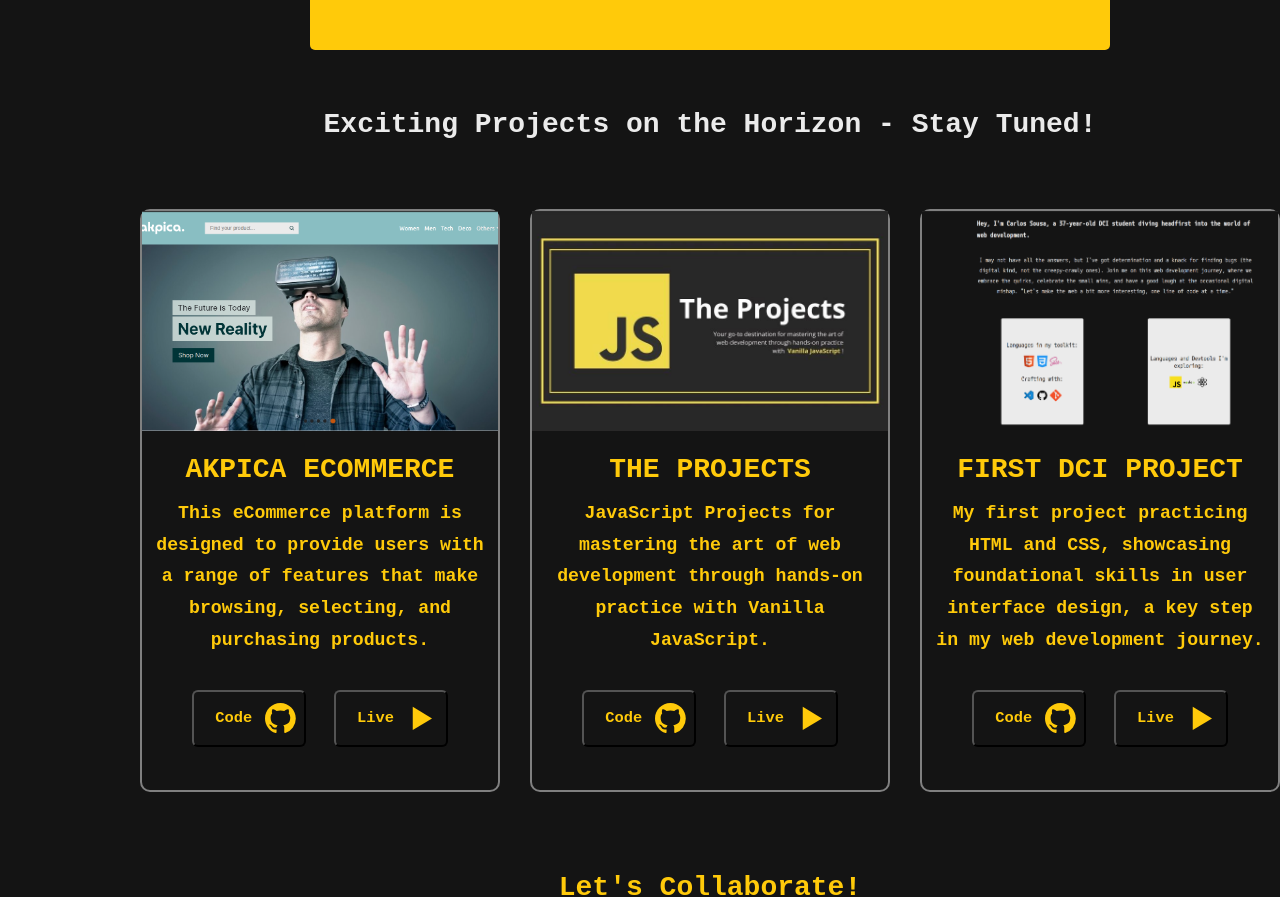
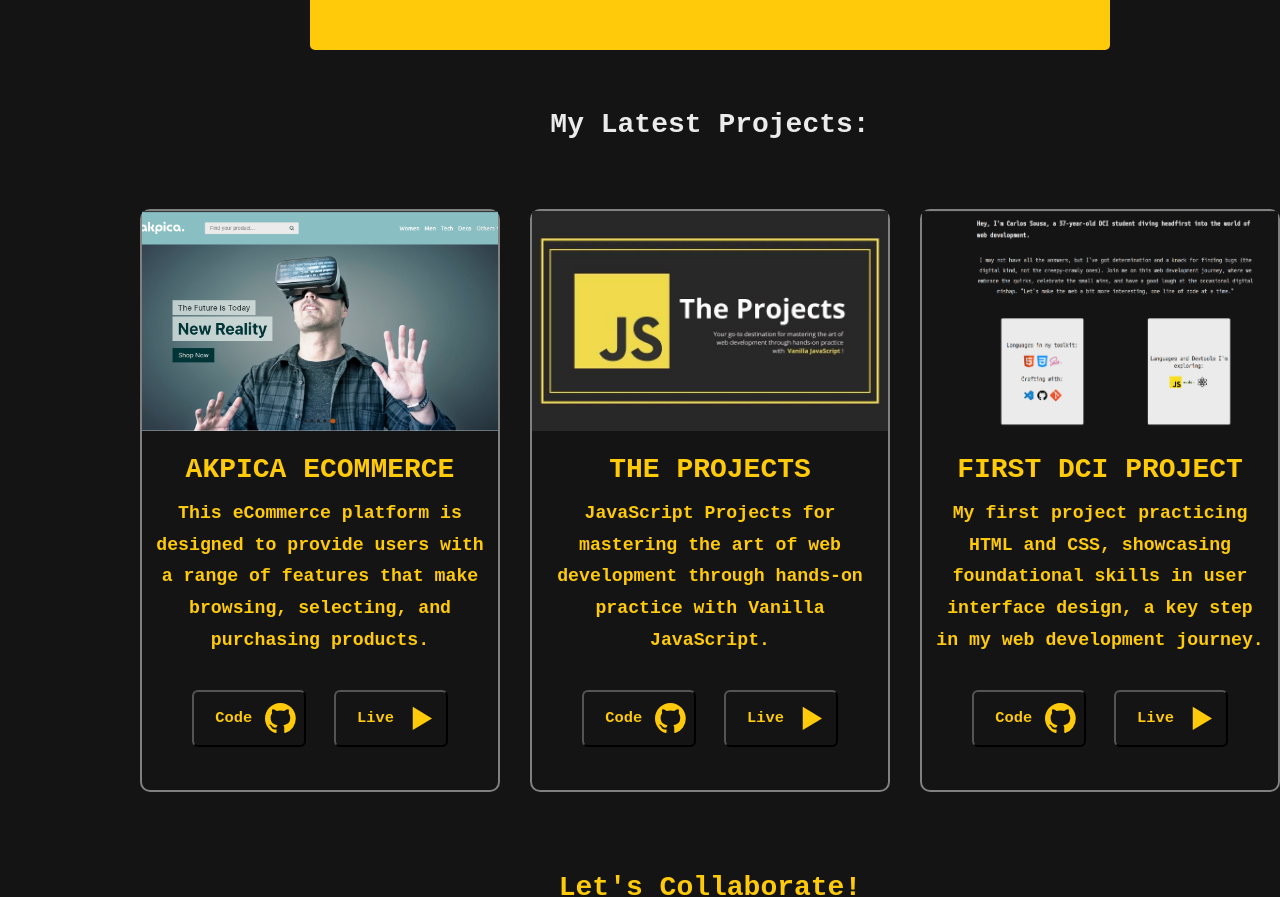
Before and after one commit to Cmbs86/cmbs86-portfolio, a React (Vite) app: page / in a window 1280 px wide. Shown: the part 1730-2627 px from the top of the page. Built offline with nearby package versions, Linux system fonts and the light colour scheme; a web font is replaced by a local one.

Commit message:
feat: Update Main component to display latest projects

```diff
--- a/src/components/Main.jsx
+++ b/src/components/Main.jsx
@@ -48,7 +48,7 @@ function Main() {
         </IconContext.Provider>
 
           <h3 className="project_text">
-            Exciting Projects on the Horizon - Stay Tuned!
+            My Latest Projects:
           </h3>
 
           <section id="projects-section" className="projects-section">
```
Also changed, not shown: src/components/Projects/projectCard.css (+0 -8 lines).
